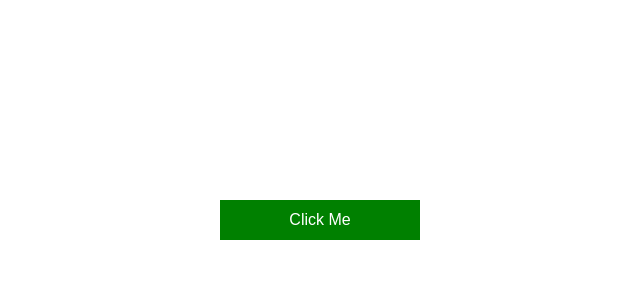
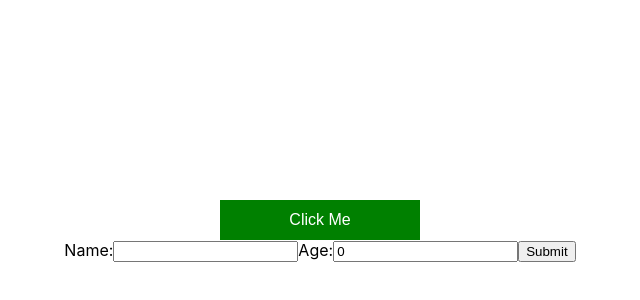
Before and after one commit to raryson/reactezera-todoist, a React (Create React App) app: page / in a window 1280 px wide. Shown: the top 300 px of the page, without its empty margins (320-960 px from the left). Built offline with nearby package versions, Linux system fonts and the light colour scheme.

Commit message:
Created a Create post and multiple users render

```diff
--- a/package.json
+++ b/package.json
@@ -4,6 +4,7 @@
   "private": true,
   "dependencies": {
     "axios": "^0.18.0",
+    "body-parser": "^1.18.3",
     "cors": "^2.8.5",
     "react": "^16.8.6",
     "react-dom": "^16.8.6",
--- a/src/App.js
+++ b/src/App.js
@@ -1,5 +1,6 @@
 import React, { Component } from 'react'
 import './App.css'
+import UserForm from './components/UserForm'
 import axios from 'axios'
 class App extends Component {
 
@@ -24,23 +25,27 @@ class App extends Component {
     return (
       <div className='button__container'>
         { this.state.showUserInfos ?
-          <UserInfos userInfos={this.state.userInfos}/> : null }
-
-        { !this.state.showUserInfos ?
-          <button className='button' onClick={this.handleClick}>Click Me</button>: null }
-
+          <RenderUserInfos userInfos={this.state.userInfos}/> :
+          <button className='button' onClick={this.handleClick}>Click Me</button> }
+          <UserForm/>
       </div>
     )
   }
 }
 
-const UserInfos = (props) => {
-  console.log(props)
+const RenderUserInfos = (props) => {
+  const usersInfos = props.userInfos.map((user, index) => {
+    return <div className='user_infos' key={index}>
+      <h2>Name: {user.name}</h2>
+      <h2>Age: {user.age}</h2>
+    </div>
+  })
+
   return (
     <div className='user_infos_container'>
-      <h2>Name: {props.userInfos.name}</h2>
-      <h2>Age: {props.userInfos.age}</h2>
+        { usersInfos }
     </div>
   );
 }
+
 export default App
--- /dev/null
+++ b/src/components/UserForm.js
@@ -0,0 +1,42 @@
+import React, { Component } from 'react'
+import axios from 'axios'
+
+class UserForm extends React.Component {
+    constructor(props) {
+      super(props)
+      this.state = {name: '', age: 0}
+
+      this.handleChange = this.handleChange.bind(this)
+      this.handleSubmit = this.handleSubmit.bind(this)
+    }
+
+    handleChange(event) {
+      this.setState(event.target.name === 'name' ? {name: event.target.value} : {age : event.target.value} )
+    }
+
+    handleSubmit(event) {
+        axios.post('http://localhost:4000/users' ,this.state).then((response) => {
+            console.log(response)
+        })
+
+      event.preventDefault()
+    }
+
+    render() {
+      return (
+        <form onSubmit={this.handleSubmit}>
+          <label>
+            Name:
+            <input type="text" value={this.state.name} name="name" onChange={this.handleChange} />
+          </label>
+          <label>
+            Age:
+            <input type="text" value={this.state.age} name="age" onChange={this.handleChange} />
+          </label>
+          <input type="submit" value="Submit" />
+        </form>
+      )
+    }
+  }
+
+  export default UserForm
```
Also changed, not shown: server.js (+16 -1 lines).
